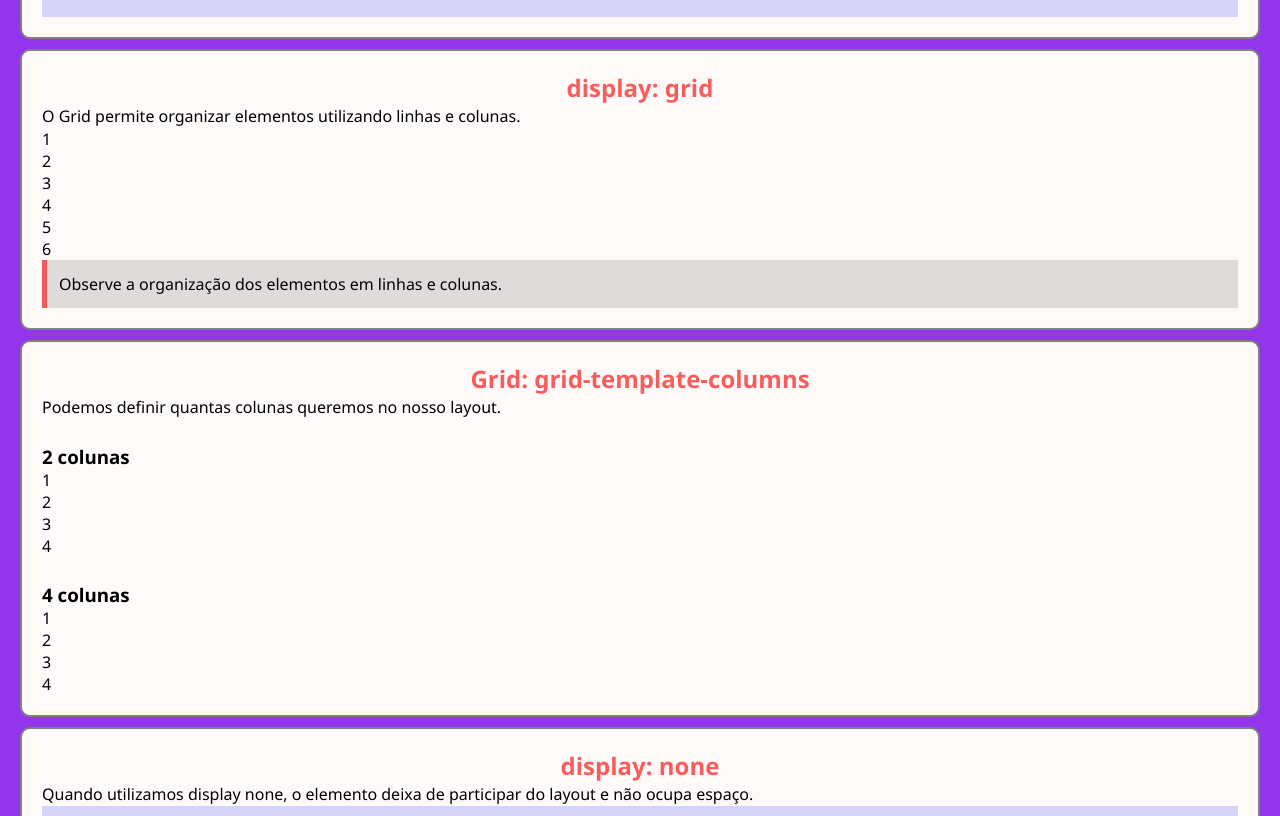
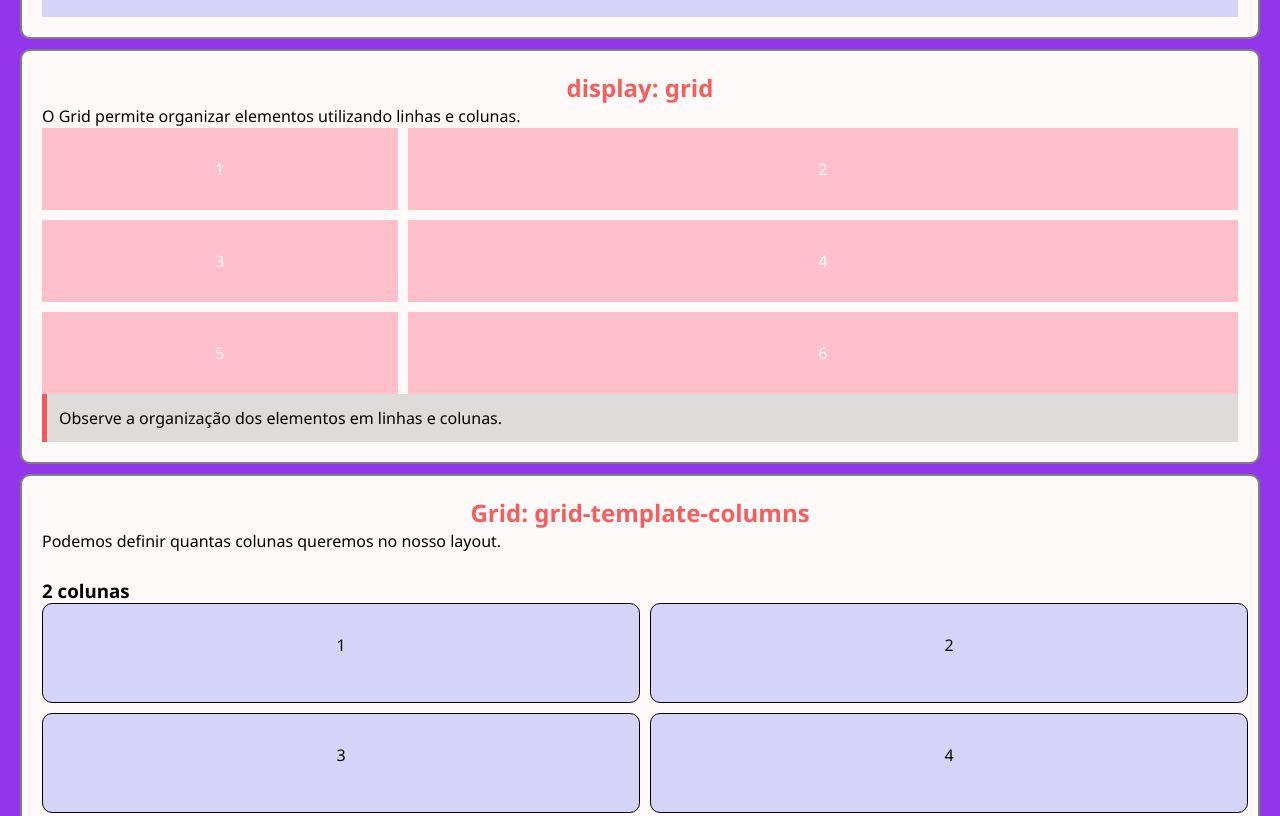
Before and after one commit to raynanpg/DDS-27-JOSE, a plain HTML site: page 14-AULA/index.html in a window 1280 px wide. Shown: the part 3263-4079 px from the top of the page. Drawn offline with Linux system fonts and the light colour scheme.

Commit message:
fim dos tipos de display

```diff
--- a/14-AULA/style.css
+++ b/14-AULA/style.css
@@ -278,3 +278,65 @@ p {
   align-items: center;
   justify-content: center;
 }
+
+/* GRID */
+.exemplo-grid {
+  display: grid;
+  gap: var(--gap);
+  /*grid-template-columns: 30% 70%;
+  grid-template-rows: 200px 80px 300px;*/
+  grid-template: 1fr 1fr 1fr/ 3fr 7fr;
+}
+
+.exemplo-grid div {
+  background-color: pink;
+  color: var(--color-white);
+  padding: 30px;
+  text-align: center;
+}
+
+/* GRID-TEMPLATE */
+
+/* GRID-2-COLUNAS */
+.grid-duas-colunas {
+  display: grid;
+  grid-template-columns: repeat(2, 50%);
+  grid-template-rows: 100px 100px;
+  gap: var(--gap);
+}
+
+.grid-duas-colunas div {
+  background-color: var(--color-bg-box);
+  padding: 30px;
+  border: 1px solid;
+  border-radius: 10px;
+  text-align: center;
+}
+/* GRID-4-COLUNAS */
+.grid-quatro-colunas {
+  display: grid;
+  gap: var(--gap);
+  grid-template-columns: repeat(4, 1fr);
+  grid-template-rows: 100px;
+}
+.grid-quatro-colunas div {
+  background-color: var(--color-bg-box);
+  padding: 30px;
+  text-align: center;
+  border: 1px solid;
+  border-radius: 10px;
+}
+
+/* RESPONSIVIDADE */
+@media (max-width: 700px) {
+  .exemplo-inline-block div {
+    width: 93%;
+    margin-bottom: 12px;
+  }
+  .grid-duas-colunas {
+    grid-template-columns: 100%;
+  }
+  .grid-quatro-colunas{
+    grid-template-columns: repeat(2, 1fr);
+  }
+}
```
